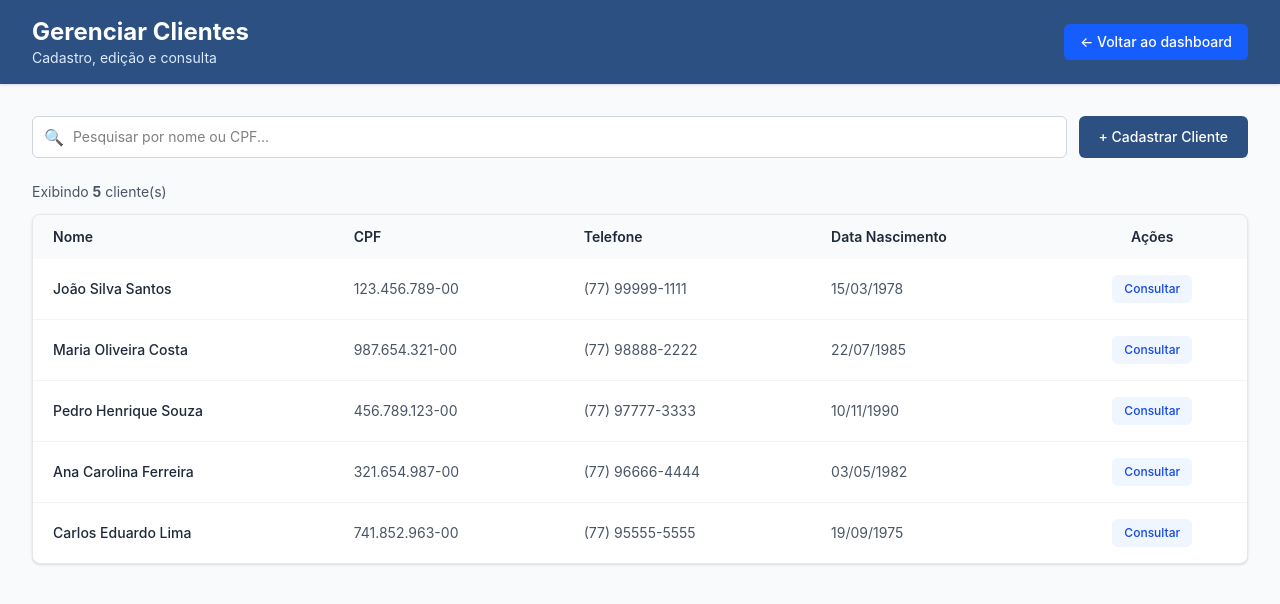
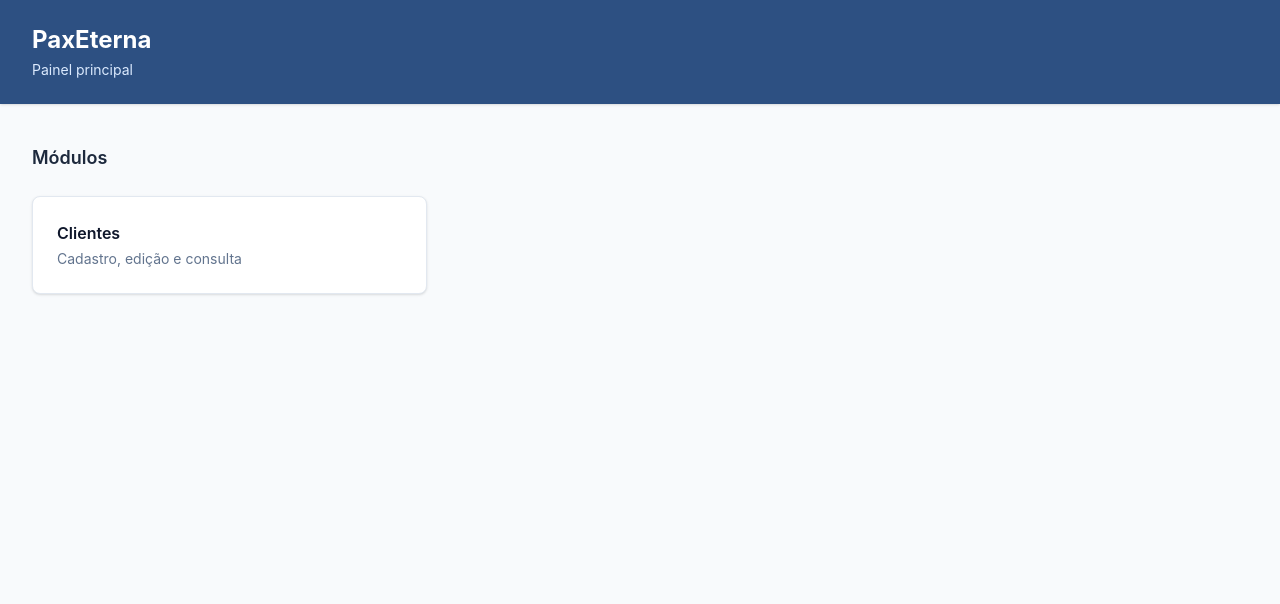
Before and after one commit to Arthurmendescouto/PaxEterna, a React (Vite) app in the folder frontend/: page / in a window 1280 px wide. Shown: the top 604 px of the page. Built offline with nearby package versions, Linux system fonts and the light colour scheme.

Commit message:
feat: adiciona dashboard e navegação entre módulos

```diff
--- a/frontend/src/App.tsx
+++ b/frontend/src/App.tsx
@@ -1,8 +1,22 @@
+import { useState } from 'react'
 import './App.css'
+import Dashboard from './pages/dashboard/Dashboard.tsx'
 import Clientes from './pages/clientes/Clientes.tsx'
+import type { Tela } from './types/navegacao.ts'
 
-function App() {
-  return <Clientes/>
+export default function App() {
+  // Estado que decide qual tela aparece
+  const [tela, setTela] = useState<Tela>('dashboard')
+
+  const irPara = (proxima: Tela) => setTela(proxima)
+  const voltar = () => setTela('dashboard')
+
+  // NOVO MÓDULO: adicione um case abaixo + o import da página
+  switch (tela) {
+    case 'clientes':
+      return <Clientes onVoltar={voltar} />
+    case 'dashboard':
+    default:
+      return <Dashboard onNavegar={irPara} />
+  }
 }
-
-export default App
--- a/frontend/src/pages/clientes/Clientes.tsx
+++ b/frontend/src/pages/clientes/Clientes.tsx
@@ -59,7 +59,11 @@ const clientesIniciais: Cliente[] = [
   },
 ]
 
-export default function Clientes() {
+type ClientesProps = {
+  onVoltar?: () => void
+}
+
+export default function Clientes({ onVoltar }: ClientesProps) {
   const [clientes] = useState<Cliente[]>(clientesIniciais)
 
   const [busca, setBusca] = useState('')
@@ -98,7 +102,9 @@ export default function Clientes() {
           </div>
 
           <button
-            className="rounded-md bg-blue-600 px-4 py-2 text-sm font-medium transition hover:bg-blue-500"
+            type="button"
+            onClick={onVoltar}
+            className="cursor-pointer rounded-md bg-blue-600 px-4 py-2 text-sm font-medium transition hover:bg-blue-400 hover:shadow-md"
           >
             ← Voltar ao dashboard
           </button>
--- /dev/null
+++ b/frontend/src/pages/dashboard/Dashboard.tsx
@@ -0,0 +1,51 @@
+import type { Tela } from '../../types/navegacao.ts'
+
+type DashboardProps = {
+  onNavegar: (tela: Tela) => void
+}
+
+// NOVO MÓDULO: só acrescente um item neste array
+const modulos: { id: Exclude<Tela, 'dashboard'>; titulo: string; descricao: string }[] = [
+  {
+    id: 'clientes',
+    titulo: 'Clientes',
+    descricao: 'Cadastro, edição e consulta',
+  },
+]
+
+export default function Dashboard({ onNavegar }: DashboardProps) {
+  return (
+    <div className="min-h-screen bg-slate-50">
+      <header className="bg-[#2d5082] text-white shadow">
+        <div className="mx-auto max-w-7xl px-4 py-6 sm:px-6 lg:px-8">
+          <h1 className="text-2xl font-bold">PaxEterna</h1>
+          <p className="mt-1 text-sm text-blue-100">Painel principal</p>
+        </div>
+      </header>
+
+      <main className="mx-auto max-w-7xl px-4 py-10 sm:px-6 lg:px-8">
+        <h2 className="mb-6 text-lg font-semibold text-slate-800">
+          Módulos
+        </h2>
+
+        <div className="grid gap-4 sm:grid-cols-2 lg:grid-cols-3">
+          {modulos.map((modulo) => (
+            <button
+              key={modulo.id}
+              type="button"
+              onClick={() => onNavegar(modulo.id)}
+              className="cursor-pointer rounded-lg border border-slate-200 bg-white p-6 text-left shadow-sm transition hover:-translate-y-0.5 hover:border-[#2d5082] hover:bg-blue-50 hover:shadow-md"
+            >
+              <span className="block text-base font-semibold text-slate-900">
+                {modulo.titulo}
+              </span>
+              <span className="mt-1 block text-sm text-slate-500">
+                {modulo.descricao}
+              </span>
+            </button>
+          ))}
+        </div>
+      </main>
+    </div>
+  )
+}
--- /dev/null
+++ b/frontend/src/types/navegacao.ts
@@ -0,0 +1,3 @@
+// Tipos de navegação compartilhados.
+// NOVO MÓDULO: acrescente aqui, ex.: | 'obitos'
+export type Tela = 'dashboard' | 'clientes'
```
Also changed, not shown: 1 other file (tests, documents, lock files or other folders).
